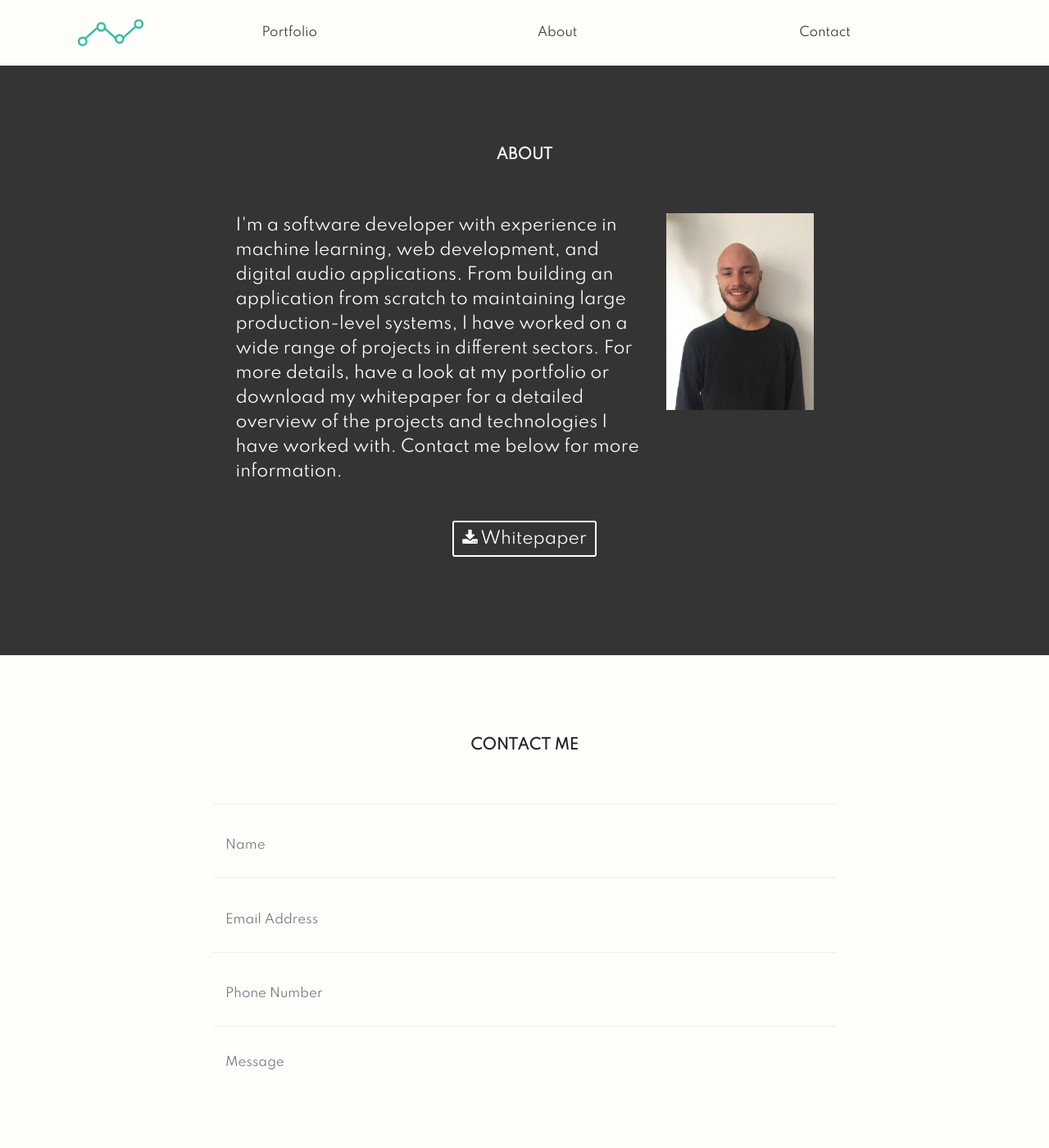
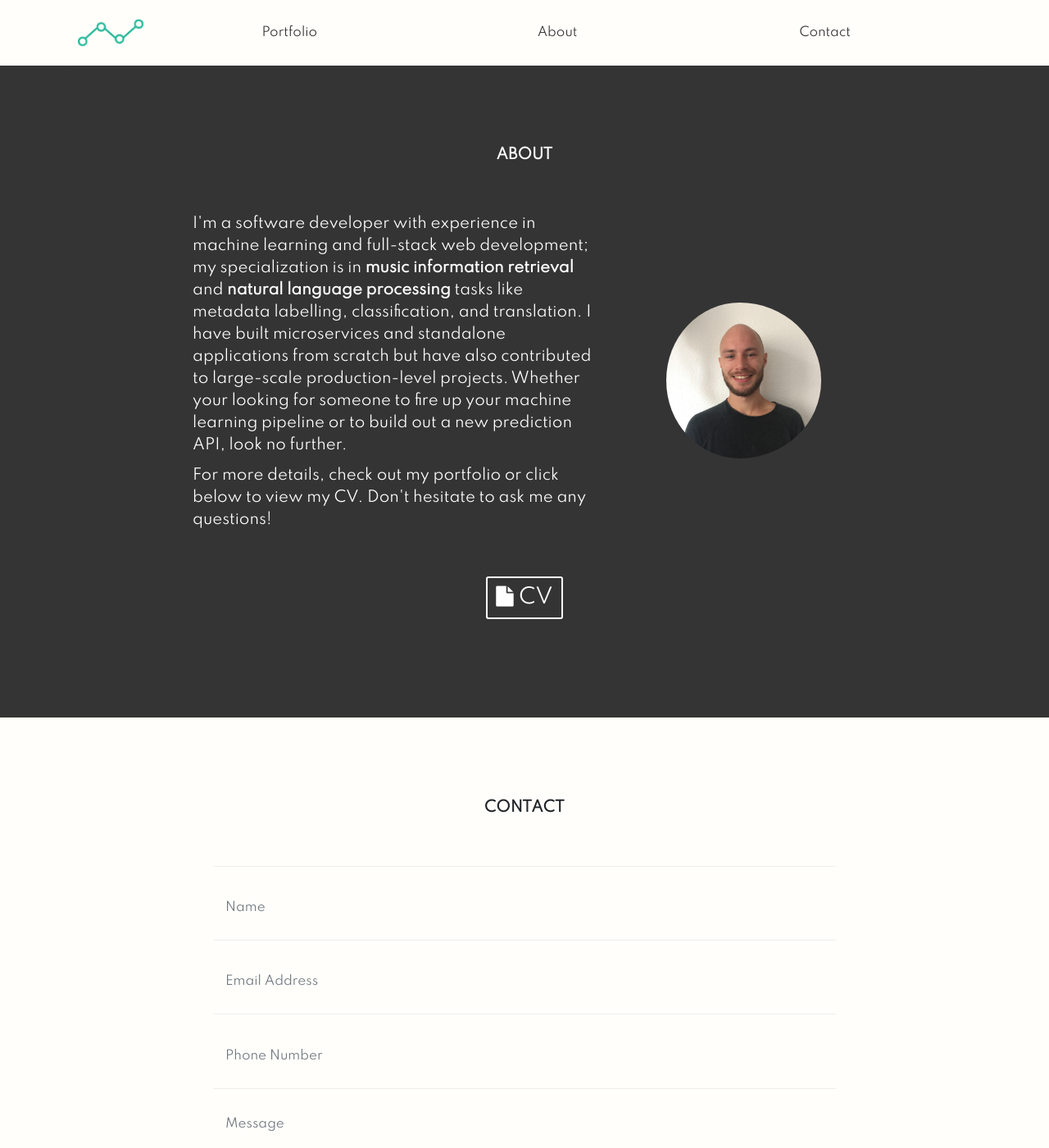
Before and after one commit to mxkrn/mxkrn.github.io, a Jekyll site: the page built from index.html, in a window 1280 px wide and 1400 px high, scrolled down 1182 px. Shown: the whole window at 82% size. Built offline with Jekyll 4.4.1, drawn with Linux system fonts in a browser that asks for light colours.

Commit message:
improved about text and display

```diff
--- a/_includes/about.html
+++ b/_includes/about.html
@@ -7,23 +7,23 @@
             </div>
         </div>
         <div class="row justify-content-center">
-            <div class="col-xs-12 col-sm-8 col-md-8 col-lg-6 col-xl-5">
-                <p>
-                    I'm a software developer with experience in machine learning, web development, and digital audio applications.
-                    From building an application from scratch to maintaining large production-level systems, I have worked on a wide range of projects in different sectors.
-                    For more details, have a look at my portfolio or download my whitepaper for a detailed overview of the projects and technologies
-                    I have worked with.
-
-                    Contact me below for more information.
+            <div class="col-xs-10 col-sm-8 col-md-8 col-lg-6 col-xl-5" style="padding-bottom: 10px;">
+                <p class="about-text">
+                    I'm a software developer with experience in machine learning and full-stack web development; my specialization is in <b>music information retrieval</b> and <b>natural language processing</b> tasks
+                    like metadata labelling, classification, and translation. I have built microservices and standalone applications from scratch but have also contributed to large-scale production-level projects.
+                    Whether your looking for someone to fire up your machine learning pipeline or to build out a new prediction API, look no further.
+                </p>
+                <p class="about-text">
+                    For more details, check out my portfolio or click below to view my CV. Don't hesitate to ask me any questions!
                 </p>
             </div>
-            <div class="col-sm-4 col-md-4 col-lg-3 col-xl-2 hidden-xs visible-sm visible-md visible-lg visible-xl">
-                <img src="/assets/images/max.jpg">
+            <div class="align-self-center text-center col-xs-4 col-sm-6 col-md-5 col-lg-5 col-xl-3">
+                <img src="/assets/images/max.jpg" class="img-fluid profile-img">
             </div>
         </div>
         <div class="row justify-content-center whitepaper">
-            <a href="" class="btn btn-lg btn-outline">
-                <i class="fa fa-download"></i> Whitepaper
+            <a href="/assets/CV_MaxKraan_August2020.pdf" class="btn btn-lg btn-outline">
+                <i class="fa fa-file"></i> CV
             </a>
         </div>
     </div>
--- a/_includes/contact.html
+++ b/_includes/contact.html
@@ -3,7 +3,7 @@
     <div class="container">
         <div class="row">
             <div class="col-lg-12 text-center">
-                <h3>Contact Me</h3>
+                <h3>Contact</h3>
                 <hr class="star-primary">
             </div>
         </div>
--- a/assets/css/styles.scss
+++ b/assets/css/styles.scss
@@ -206,6 +206,17 @@ section h2 {
     // padding-left: 50px;
 }
 
+.about-text {
+    font-size: 1.2em;
+}
+
+.profile-img {
+    padding-left: 10px;
+    border-radius: 50%;
+    width: 70%;
+    height: auto;
+}
+
 section.success {
     color: #fff;
     background: #{{ site.color.primary }};
@@ -324,7 +335,7 @@ section.success {
 .btn-outline {
     margin-top: 15px;
     border: solid 2px #fff;
-    font-size: 20px;
+    font-size: 25px;
     color: #fff;
     background: 0 0;
     transition: all .3s ease-in-out;
```
Also changed, not shown: assets/images/max.jpg, 1 other file.
